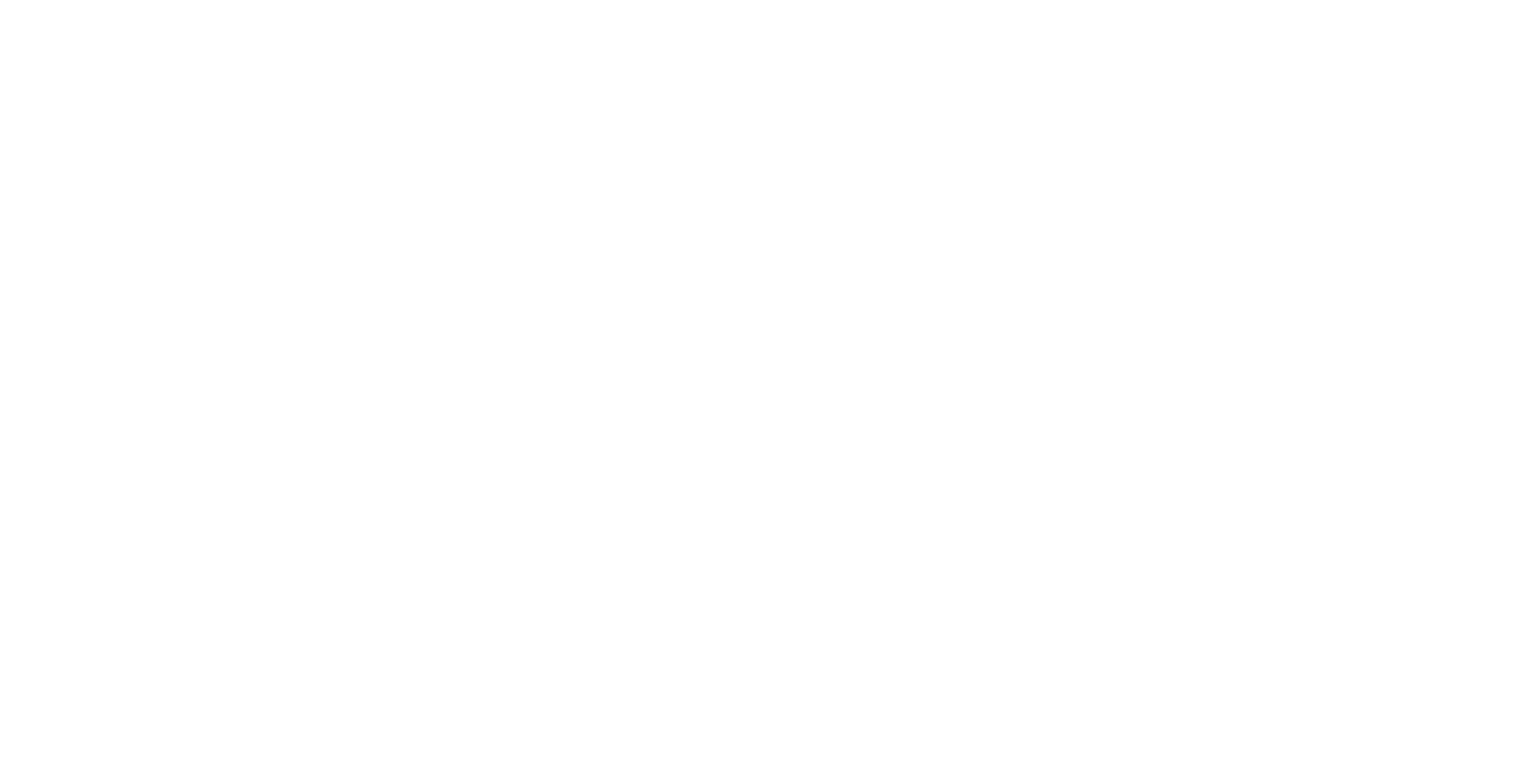
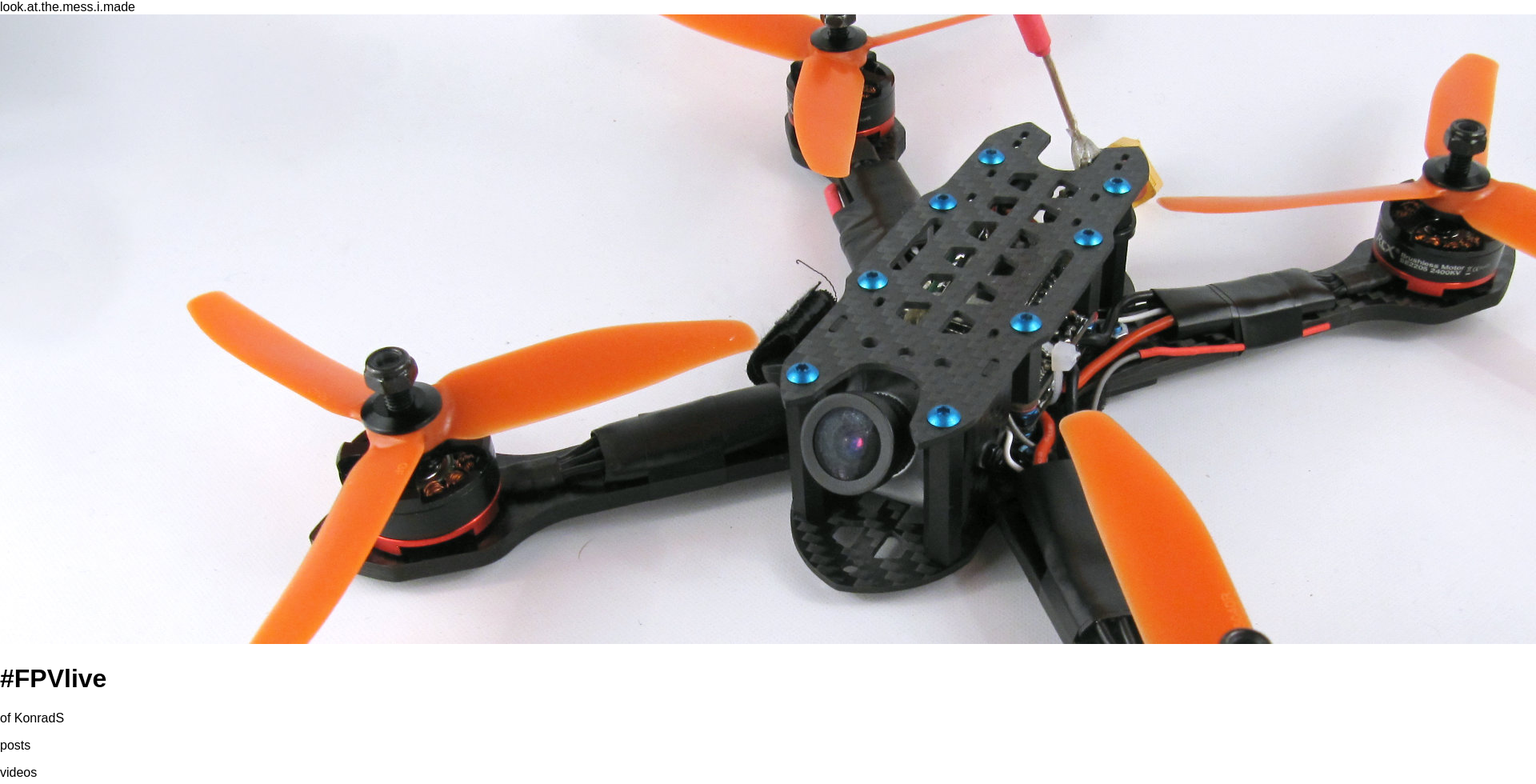
Before and after one commit to burykot/theMessIMade, a React (Create React App) app: page / in a window 1280 px wide. Shown: the top 980 px of the page at 80% size, 1920 px wide, since content can reach past the window. Before the commit the page ends 800 px from the top, so only its background shows below. Built offline with nearby package versions, Linux system fonts and the light colour scheme.

Commit message:
initial structure, files

```diff
--- a/public/index.html
+++ b/public/index.html
@@ -19,7 +19,7 @@
       work correctly both with client-side routing and a non-root public URL.
       Learn how to configure a non-root public URL by running `npm run build`.
     -->
-    <title>React App</title>
+    <title>lookAtTheMessIMade</title>
   </head>
   <body>
     <noscript>
--- a/src/App.js
+++ b/src/App.js
@@ -1,12 +1,18 @@
 import React, { Component } from 'react';
-import logo from './logo.svg';
 import './App.css';
+import Header from './components/header'
+import Posts from './components/posts'
+import Videos from './components/videos'
+import Footer from './components/footer'
 
 class App extends Component {
   render() {
     return (
       <div className="App">
-
+        <Header />
+        <Posts />
+        <Videos />
+        <Footer />
       </div>
     );
   }
--- /dev/null
+++ b/src/components/footer.js
@@ -0,0 +1,10 @@
+import React, { Component } from 'react'
+import PropTypes from 'prop-types'
+
+class Footer extends Component {
+  render () {
+    return <div>Footer</div>
+  }
+}
+
+export default Footer;
--- /dev/null
+++ b/src/components/header-nav.js
@@ -0,0 +1,14 @@
+import React, { Component } from 'react'
+import PropTypes from 'prop-types'
+
+class Navbar extends Component {
+  render () {
+    return <div className="wrapper nav-wrapper">
+      <nav>
+        <span id="logo">look.at.the.mess.i.made</span>
+      </nav>
+    </div>
+  }
+}
+
+export default Navbar;
--- /dev/null
+++ b/src/components/header.js
@@ -0,0 +1,18 @@
+import React, { Component } from 'react'
+import PropTypes from 'prop-types'
+import Navbar from './header-nav'
+
+class Header extends Component {
+  render () {
+    return <div>
+      <Navbar />
+      <img src="./images/stage-min.jpg" alt="Quadcopter picture"/>
+        <div>
+          <h1>#FPVlive</h1>
+          <span>of KonradS</span>
+        </div>
+      </div>
+    }
+}
+
+export default Header;
--- /dev/null
+++ b/src/components/posts.js
@@ -0,0 +1,12 @@
+import React, { Component } from 'react'
+import PropTypes from 'prop-types'
+
+class Posts extends Component {
+  render () {
+    return <div>
+      <p>posts</p>
+    </div>
+  }
+}
+
+export default Posts;
--- /dev/null
+++ b/src/components/videos.js
@@ -0,0 +1,12 @@
+import React, { Component } from 'react'
+import PropTypes from 'prop-types'
+
+class Videos extends Component {
+  render () {
+    return <div>
+      <p>videos</p>
+    </div>
+  }
+}
+
+export default Videos;
```
Also changed, not shown: public/images/stage-min.jpg (added), src/css/app.scss (added), src/logo.svg (deleted).
